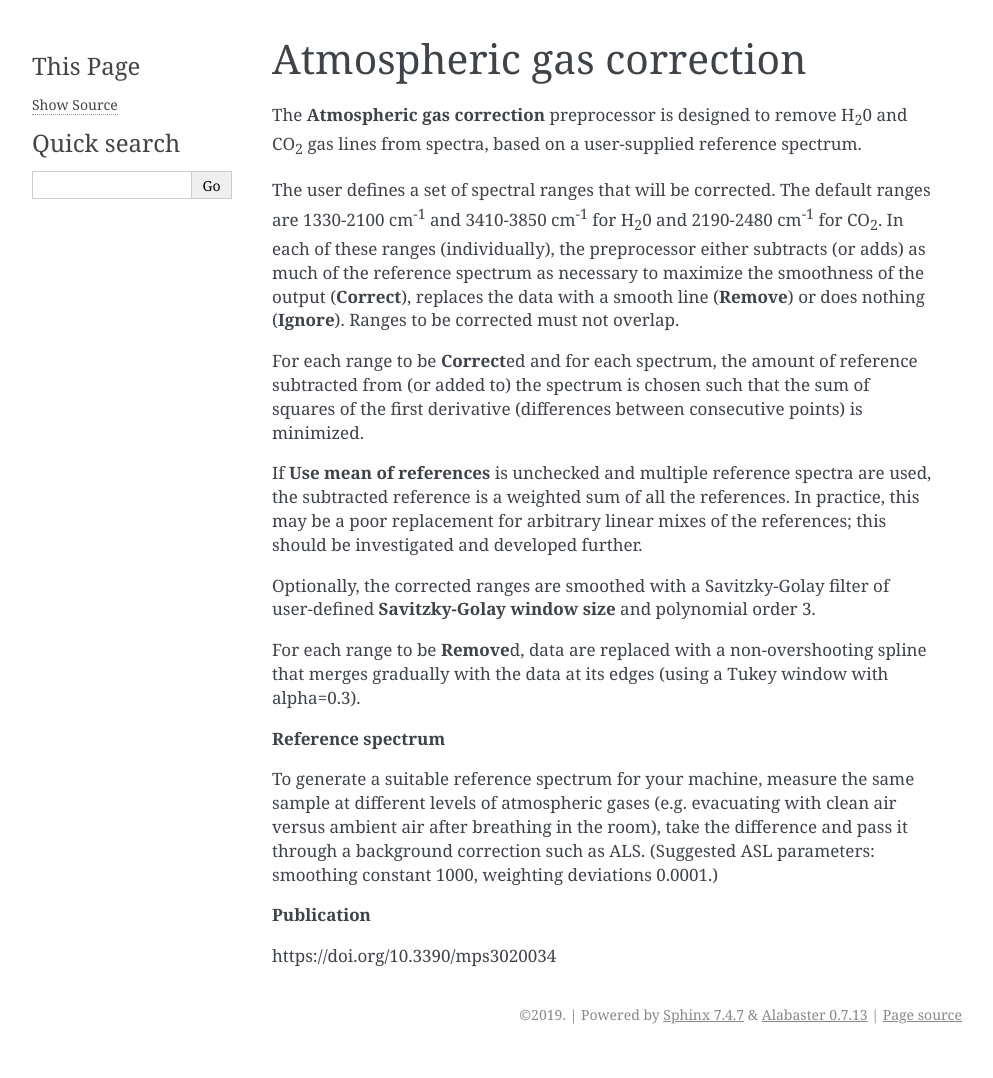
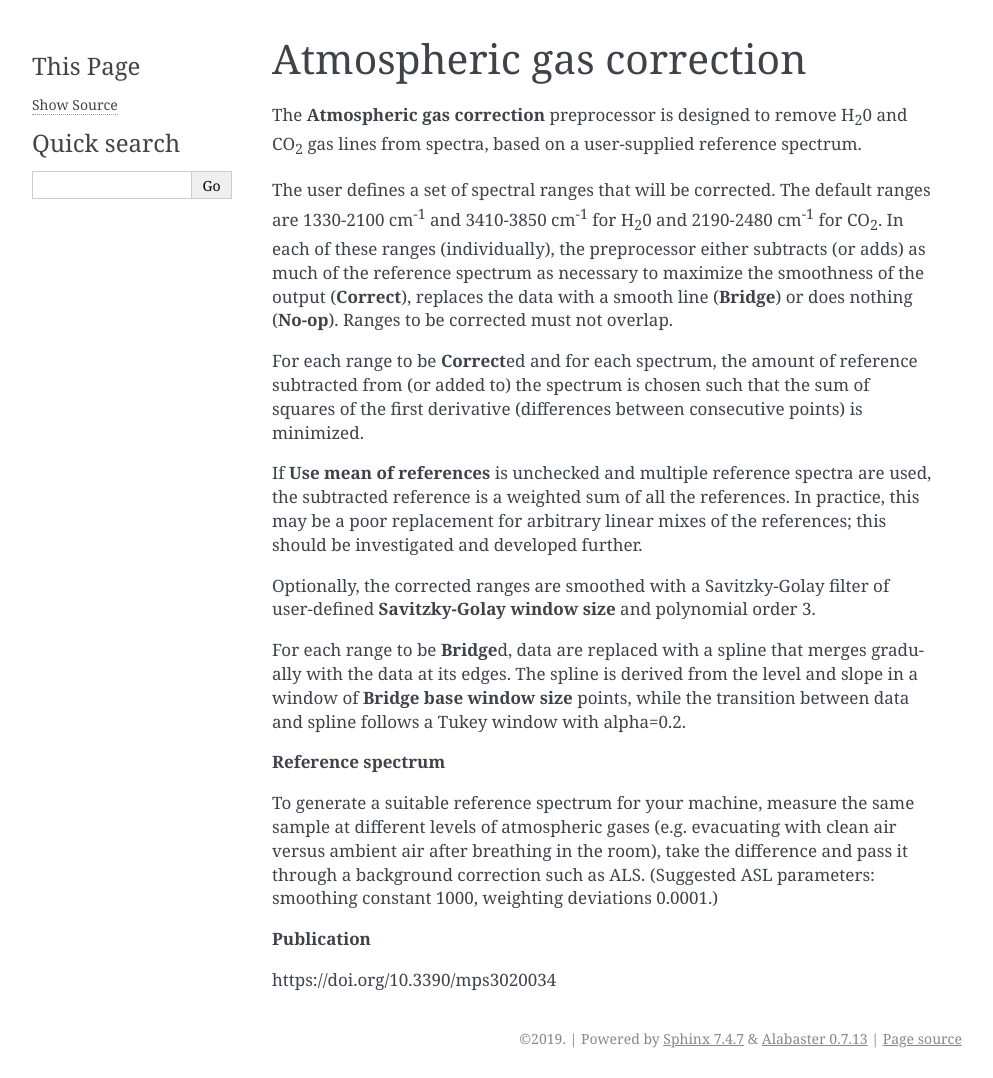
Before and after one commit to znarthur/orange-spectroscopy, a Sphinx documentation site: the page built from doc/widgets/atmcorr.md, in a window 1280 px wide. Shown: the whole page, without its empty margins (148-1141 px from the left). Built offline with Sphinx 7.4.7, drawn with Linux system fonts in a browser that asks for light colours; before the commit the page ends 1054 px from its top, so only the background shows below that.

Commit message:
atm-corr: Added documentation of the spline algorithm

```diff
--- a/doc/widgets/atmcorr.md
+++ b/doc/widgets/atmcorr.md
@@ -10,7 +10,7 @@ and 2190-2480 cm<sup>-1</sup> for CO<sub>2</sub>.
 In each of these ranges (individually), the preprocessor either subtracts
 (or adds) as much of the reference spectrum as necessary to maximize the
 smoothness of the output (**Correct**), replaces the data with a smooth line
-(**Remove**) or does nothing (**Ignore**). Ranges to be corrected must not overlap.
+(**Bridge**) or does nothing (**No-op**). Ranges to be corrected must not overlap.
 
 For each range to be **Correct**ed and for each spectrum, the amount of reference
 subtracted from (or added to) the spectrum is chosen such that the sum of
@@ -25,9 +25,10 @@ references; this should be investigated and developed further.
 Optionally, the corrected ranges are smoothed with a Savitzky-Golay
 filter of user-defined **Savitzky-Golay window size** and polynomial order 3.
 
-For each range to be **Remove**d, data are replaced with a non-overshooting
-spline that merges gradually with the data at its edges (using a Tukey
-window with alpha=0.3).
+For each range to be **Bridge**d, data are replaced with a spline that merges
+gradually with the data at its edges. The spline is derived from the level and
+slope in a window of **Bridge base window size** points, while the transition
+between data and spline follows a Tukey window with alpha=0.2.
 
 **Reference spectrum**
 
```
Also changed, not shown: 1 other file.
